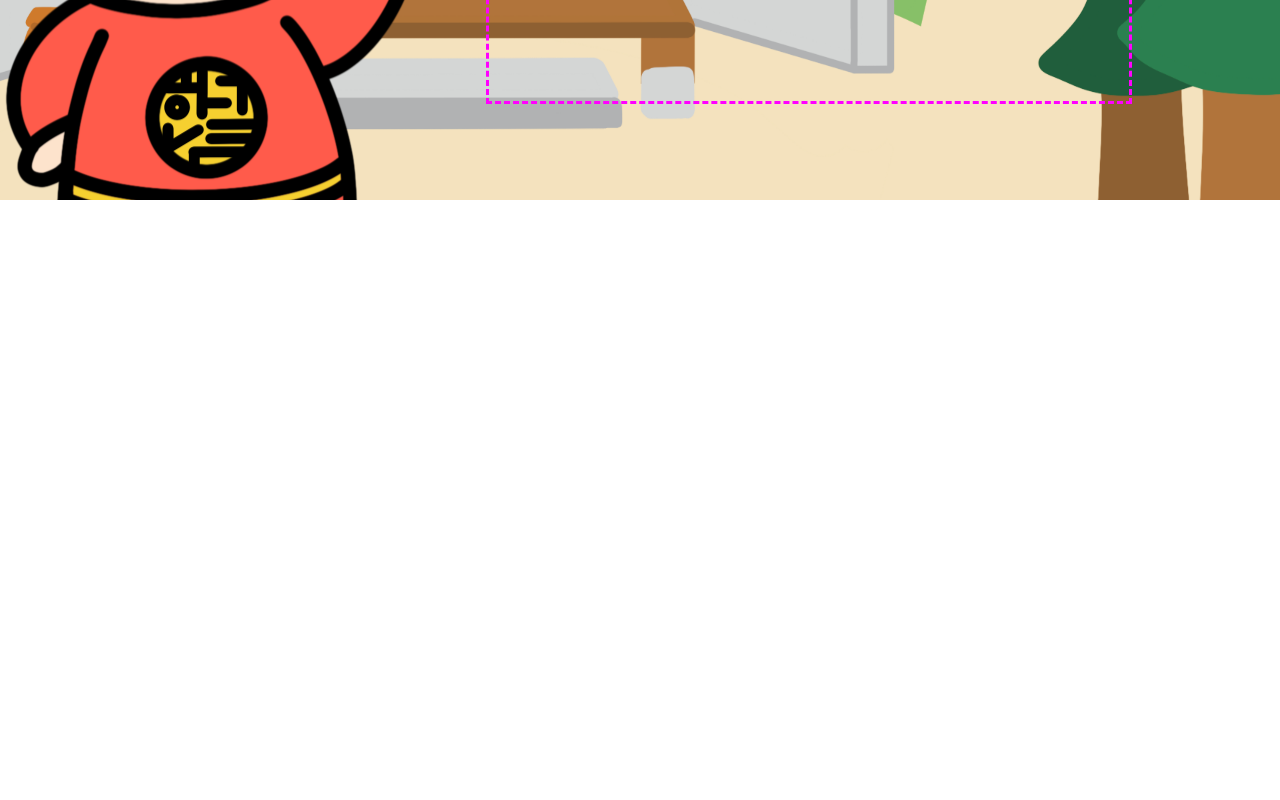
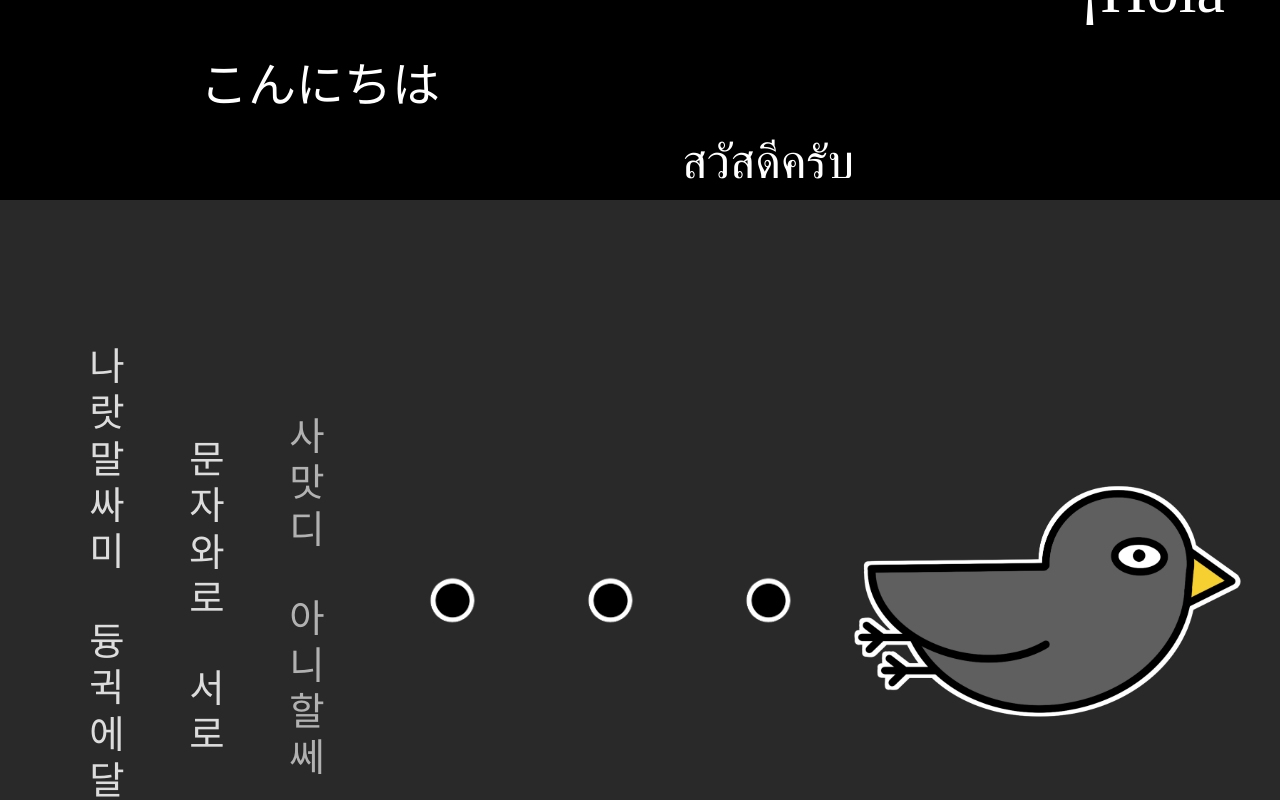
Before and after one commit to hangeul-project/hangeul-react-web, a React (Create React App) app: page / in a window 1280 px wide. Shown: the part 600-1400 px from the top of the page. Before the commit the page ends 800 px from the top, so only its background shows below. Built offline with nearby package versions, Linux system fonts and the light colour scheme; a web font is replaced by a local one.

Commit message:
remove the scroll file

```diff
--- a/src/component/Page2/Page2.js
+++ b/src/component/Page2/Page2.js
@@ -27,7 +27,7 @@ export default function Page2() {
         <br />
         <div
           data-aos="fade-in"
-          data-aos-offset="200"
+          data-aos-offset="1"
           data-aos-easing="ease-in-sine"
           data-aos-duration="3000"
           data-aos-delay="100"
@@ -38,7 +38,7 @@ export default function Page2() {
         <br />
         <div
           data-aos="fade-in"
-          data-aos-offset="300"
+          data-aos-offset="1"
           data-aos-easing="ease-in-sine"
           data-aos-duration="3000"
           data-aos-delay="500"
@@ -50,10 +50,23 @@ export default function Page2() {
         <br />
         <div
           data-aos="fade-in"
-          data-aos-offset="200"
+          data-aos-offset="1"
           data-aos-easing="ease-in-sine"
           data-aos-duration="2000"
-          data-aos-delay="1000"
+          data-aos-delay="700"
+          data-aos-anchor-placement="top-center"
+        >
+          {/* 여기 너무 딜레이 길어서 좀 줄였어요 */}
+          <img className="jjum" alt="jjum" src={jjum} width="70px" />
+        </div>
+        <br />
+        <br />
+        <div
+          data-aos="fade-in"
+          data-aos-offset="1"
+          data-aos-easing="ease-in-sine"
+          data-aos-duration="2000"
+          data-aos-delay="700"
           data-aos-anchor-placement="top-center"
         >
           <img className="jjum" alt="jjum" src={jjum} width="70px" />
@@ -62,22 +75,10 @@ export default function Page2() {
         <br />
         <div
           data-aos="fade-in"
-          data-aos-offset="200"
+          data-aos-offset="1"
           data-aos-easing="ease-in-sine"
           data-aos-duration="2000"
-          data-aos-delay="2000"
-          data-aos-anchor-placement="top-center"
-        >
-          <img className="jjum" alt="jjum" src={jjum} width="70px" />
-        </div>
-        <br />
-        <br />
-        <div
-          data-aos="fade-in"
-          data-aos-offset="200"
-          data-aos-easing="ease-in-sine"
-          data-aos-duration="2000"
-          data-aos-delay="2000"
+          data-aos-delay="700"
           data-aos-anchor-placement="top-center"
         >
           <img className="jjum" alt="jjum" src={jjum} width="70px" />
@@ -86,10 +87,10 @@ export default function Page2() {
         <div
           className="crow"
           data-aos="fade-in"
-          data-aos-offset="200"
+          data-aos-offset="1"
           data-aos-easing="ease-in-sine"
           data-aos-duration="2000"
-          data-aos-delay="3000"
+          data-aos-delay="700"
           data-aos-anchor-placement="top-center"
         >
           <img className="crow" alt="crow" src={crow} width="400px" />
--- a/src/main/Router.css
+++ /dev/null
@@ -1,3 +0,0 @@
-.mark {
-  list-style: none;
-}
--- a/src/main/Scroll.css
+++ /dev/null
@@ -1,5 +0,0 @@
-.mark {
-  list-style: none;
-  margin: 0;
-  padding: 0;
-}
--- a/src/main/Scroll.js
+++ /dev/null
@@ -1,60 +0,0 @@
-import React from "react";
-import Scroll from "react-scroll";
-import Page1 from "../component/Page1/Page1";
-import Page2 from "../component/Page2/Page2";
-import Page3 from "../component/Page3/Page3";
-import Page5 from "../component/Page5/Page5";
-import "./Scroll.css";
-
-export default function PageScroll() {
-  return (
-    <div>
-      <ul className="mark">
-        <li>
-          <Scroll.Link
-            activeClass="active"
-            to="/"
-            spy
-            smooth
-            offset={50}
-            duration={500}
-          >
-            <Page1 />
-          </Scroll.Link>
-        </li>
-        <li>
-          <Scroll.Link
-            activeClass="active"
-            to="/"
-            spy
-            smooth
-            offset={50}
-            duration={500}
-          >
-            <Page2 />
-          </Scroll.Link>
-        </li>
-        <li>
-          {/* ====== CAUTION ======
-          For some reason, this Link component is causing
-          Quiz radio button to malfunction. Scroll animation needs some fix.
-          */}
-          {/* <Scroll.Link
-            activeClass="active"
-            to="/"
-            spy
-            smooth
-            offset={50}
-            duration={500}
-          > */}
-          <Page3 />
-          {/* </Scroll.Link> */}
-        </li>
-        {/* === Page4 will appear on top of Page3 when quiz is finished === */}
-        <li>
-          <Page5 />
-        </li>
-      </ul>
-    </div>
-  );
-}
--- a/src/shared/App.js
+++ b/src/shared/App.js
@@ -1,9 +1,9 @@
 import React, { useEffect } from "react";
 import "./App.css";
-import PageScroll from "../main/Scroll";
-// import Page5 from "../component/Page5/Page5";
-// import Page4 from "../component/Page4/component/page4";
+import Page1 from "../component/Page1/Page1";
+import Page2 from "../component/Page2/Page2";
 import Page3 from "../component/Page3/Page3";
+import Page5 from "../component/Page5/Page5";
 
 // Rollback changes in this file before push or pull request !
 export default function App() {
@@ -17,12 +17,16 @@ export default function App() {
   return (
     <>
       <div>
-        {/* <PageScroll /> */}
-        {/* page3 확인용 */}
+        <Page1 />
+      </div>
+      <div>
+        <Page2 />
+      </div>
+      <div>
         <Page3 />
-        {/* page4 확인용 */}
-        {/* <Page4 /> */}
-        {/* <Page5 /> */}
+      </div>
+      <div>
+        <Page5 />
       </div>
     </>
   );
```
Also changed, not shown: src/main/Router.js (deleted, +0 -51 lines).
